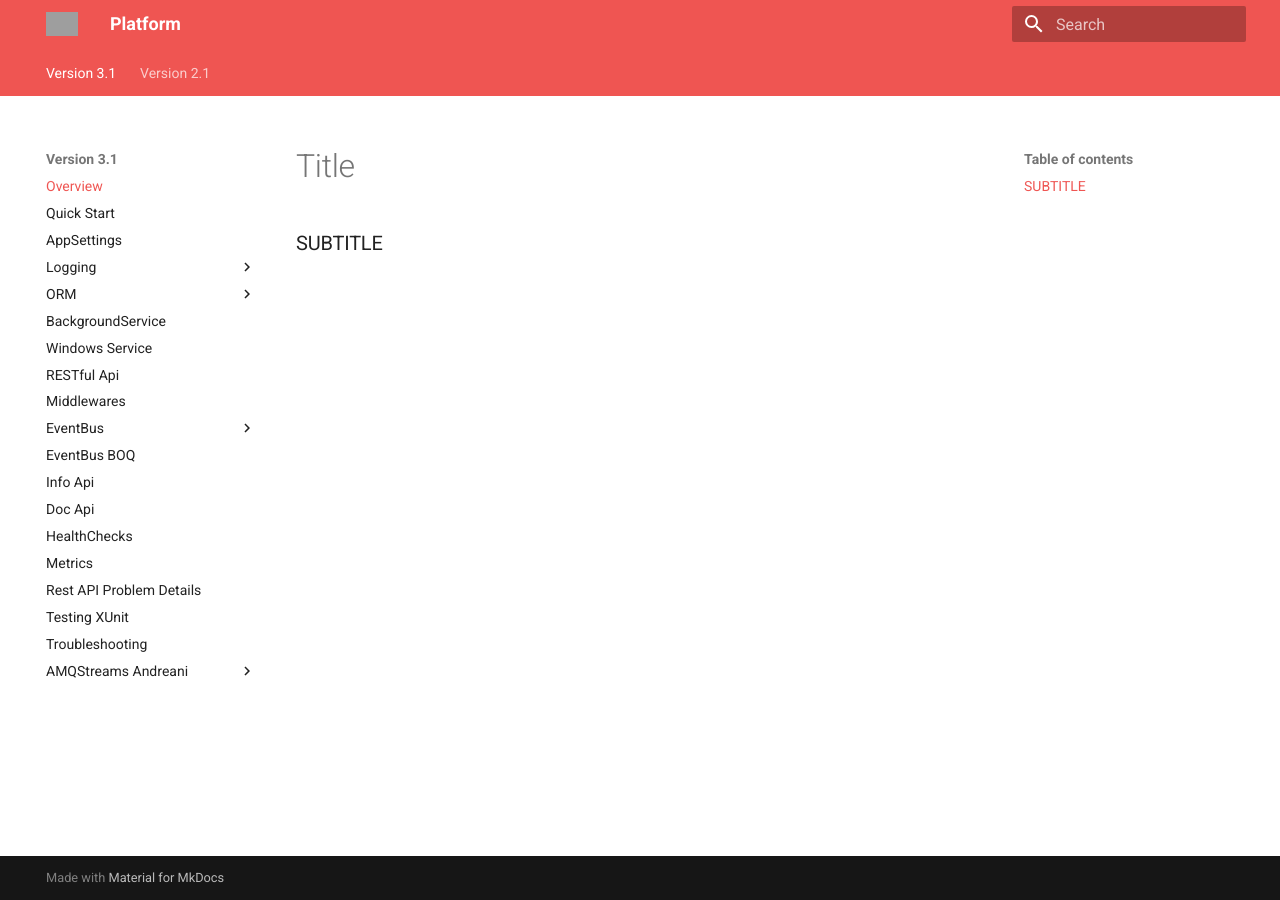
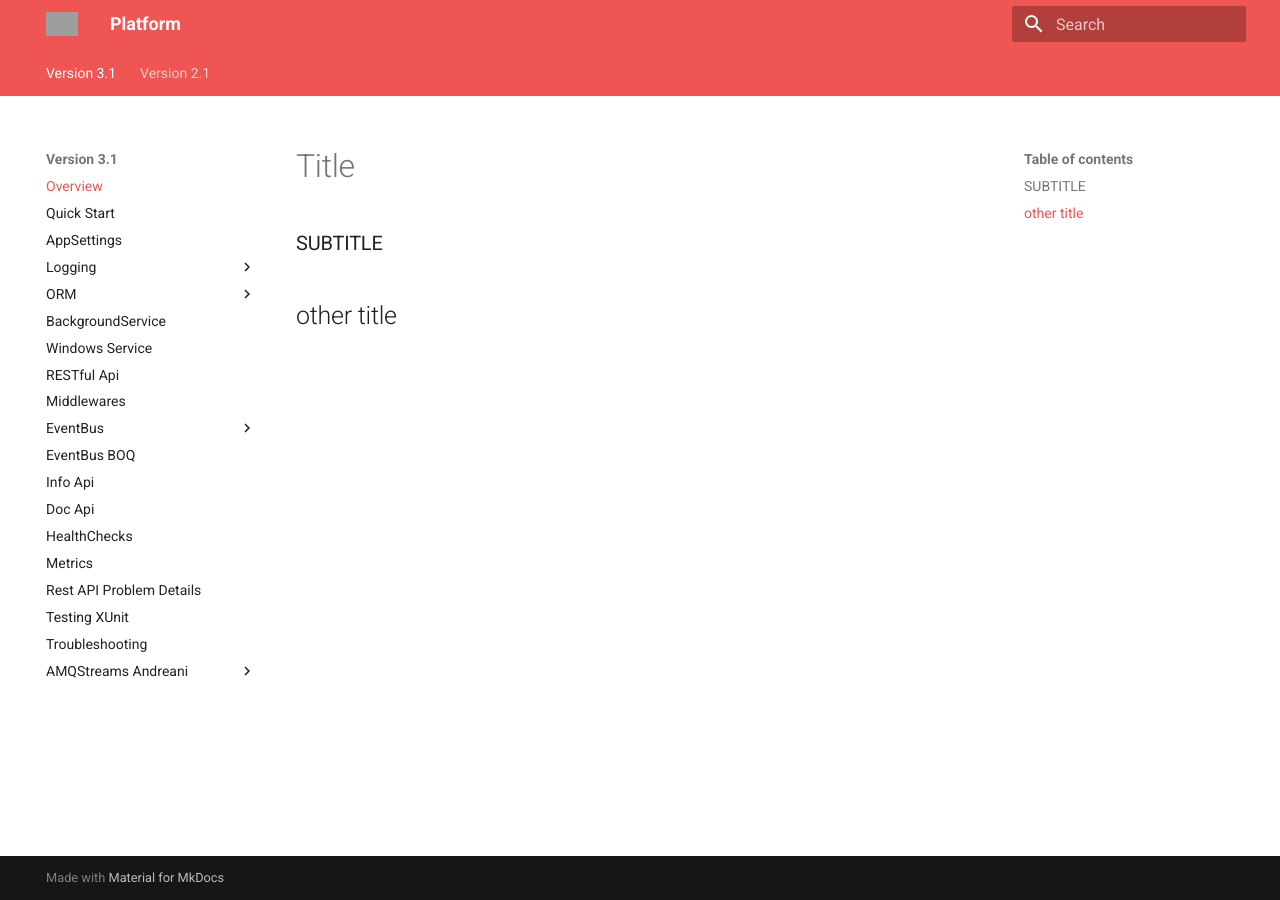
Before and after one commit to ochoajuanm-gla/docs, an MkDocs documentation site: the page built from docs/index.md, in a window 1280 px wide. Built offline with MkDocs 1.6.1 and Material for MkDocs 9.7.7, drawn with Linux system fonts in a browser that asks for light colours; grey boxes are pictures that could not be loaded.

Commit message:
other title

```diff
--- a/docs/index.md
+++ b/docs/index.md
@@ -1,2 +1,3 @@
 # Title
 ### SUBTITLE
+## other title
```
